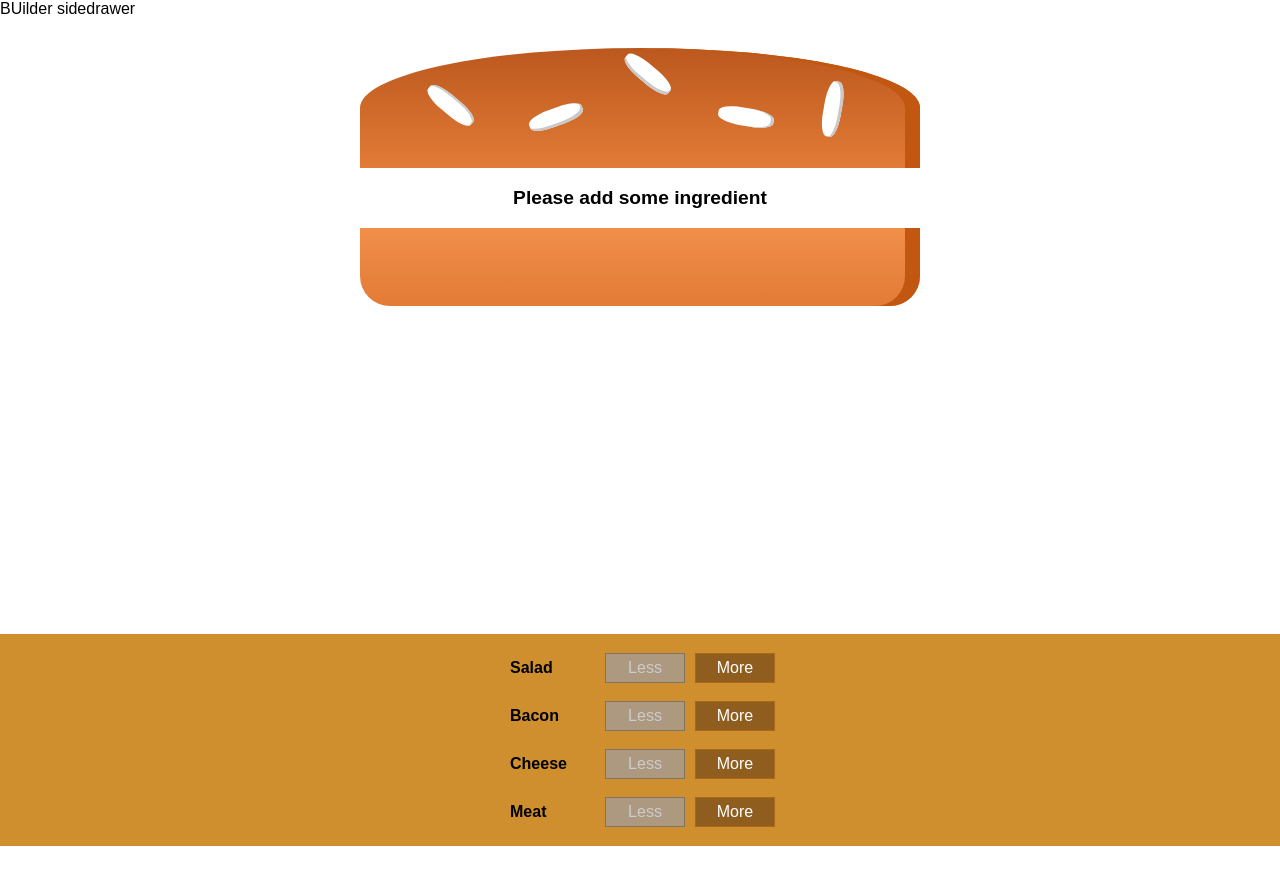
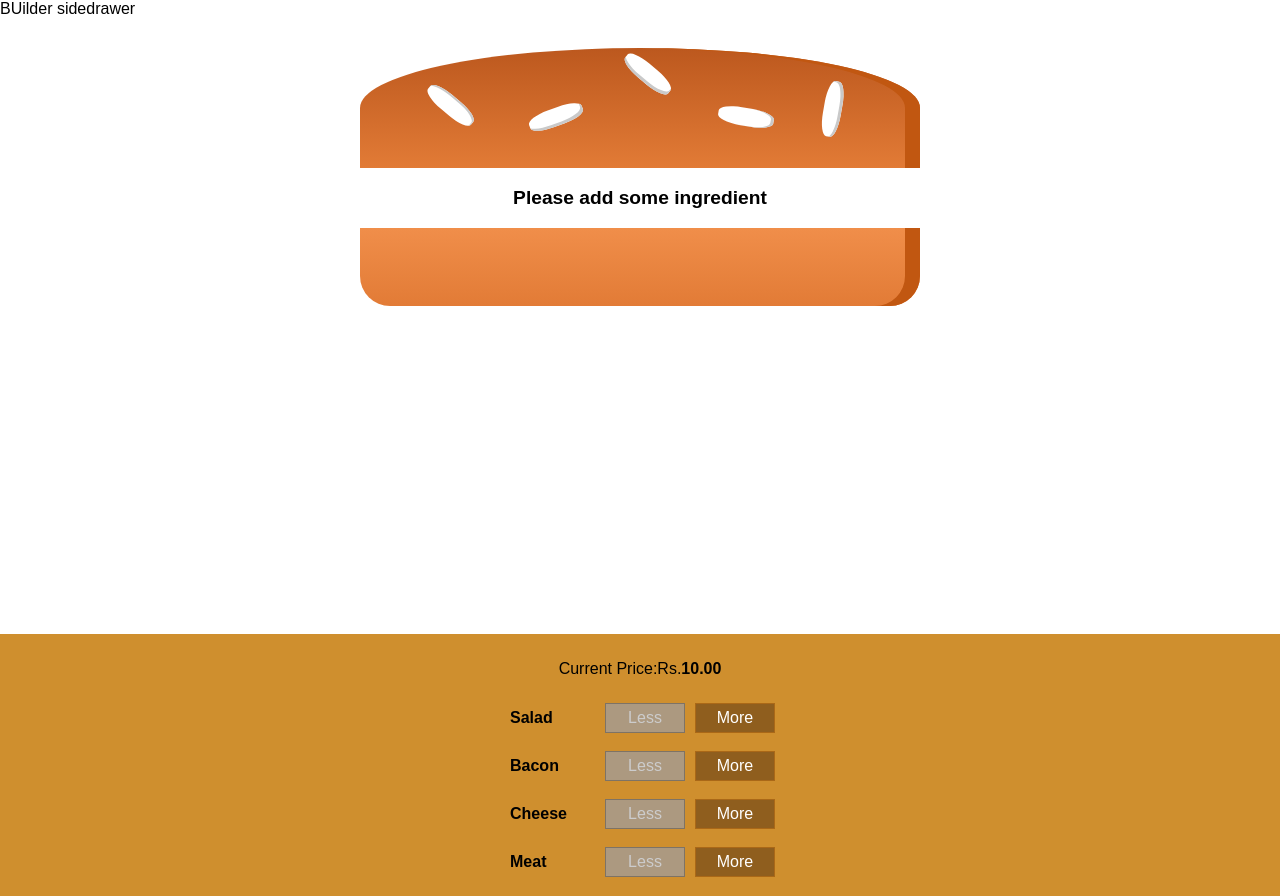
Before and after one commit to Parasbuda/BurgerBillder, a React (Create React App) app: page / in a window 1280 px wide. Before the commit the page ends 846 px from the top, so only its background shows below. Built offline with nearby package versions, Linux system fonts and the light colour scheme.

Commit message:
price inserted

```diff
--- a/src/Components/Burger/Burger.css
+++ b/src/Components/Burger/Burger.css
@@ -2,11 +2,18 @@
     width: 100%;
     margin: auto;
     height:250px;
-    overflow: hidden;
+    overflow: scroll;
     text-align: center;
     font-weight: bold;
     font-size:1.2rem;
 }
+.Burger::-webkit-scrollbar {
+    display: none;
+  }
+  .Burger {
+    -ms-overflow-style: none;  /* IE and Edge */
+    scrollbar-width: none;  /* Firefox */
+  }
 
 @media (min-width:500px) and (min-height:400px){
     .Burger{
--- a/src/Components/Burger/Controls/BuildControls/BuildControls.js
+++ b/src/Components/Burger/Controls/BuildControls/BuildControls.js
@@ -7,9 +7,10 @@ const controls = [
   { label: "Cheese", type: "cheese" },
   { label: "Meat", type: "meat" },
 ]
-const BuildControls = ({ addIngredient,removeIngredient,disabled }) => {
+const BuildControls = ({ addIngredient,removeIngredient,disabled,total }) => {
   return (
-    <div className="BuildControls">
+      <div className="BuildControls">
+          <p>Current Price:Rs.<strong>{total.toFixed(2 )}</strong></p>
       {controls.map((control) => (
         <BuildControl
           addIngredient={() => addIngredient(control.type)}
--- a/src/Container/BurgerBuilder/BurgerBuilder.js
+++ b/src/Container/BurgerBuilder/BurgerBuilder.js
@@ -66,6 +66,7 @@ export default class BurgerBuilder extends Component {
           addIngredient={this.addIngredient}
                 removeIngredient={this.removeIngredient}
                 disabled={disabledInfo}
+                total={this.state.total}
         />
       </React.Fragment>
     )
```
